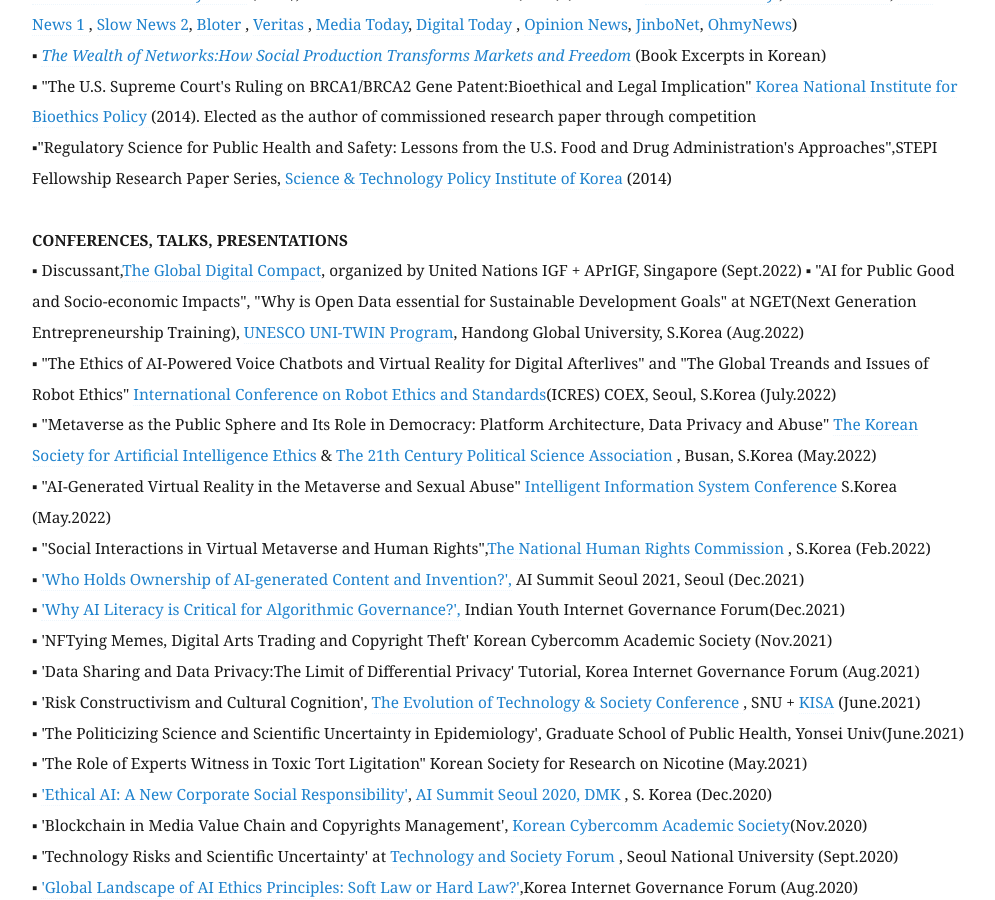
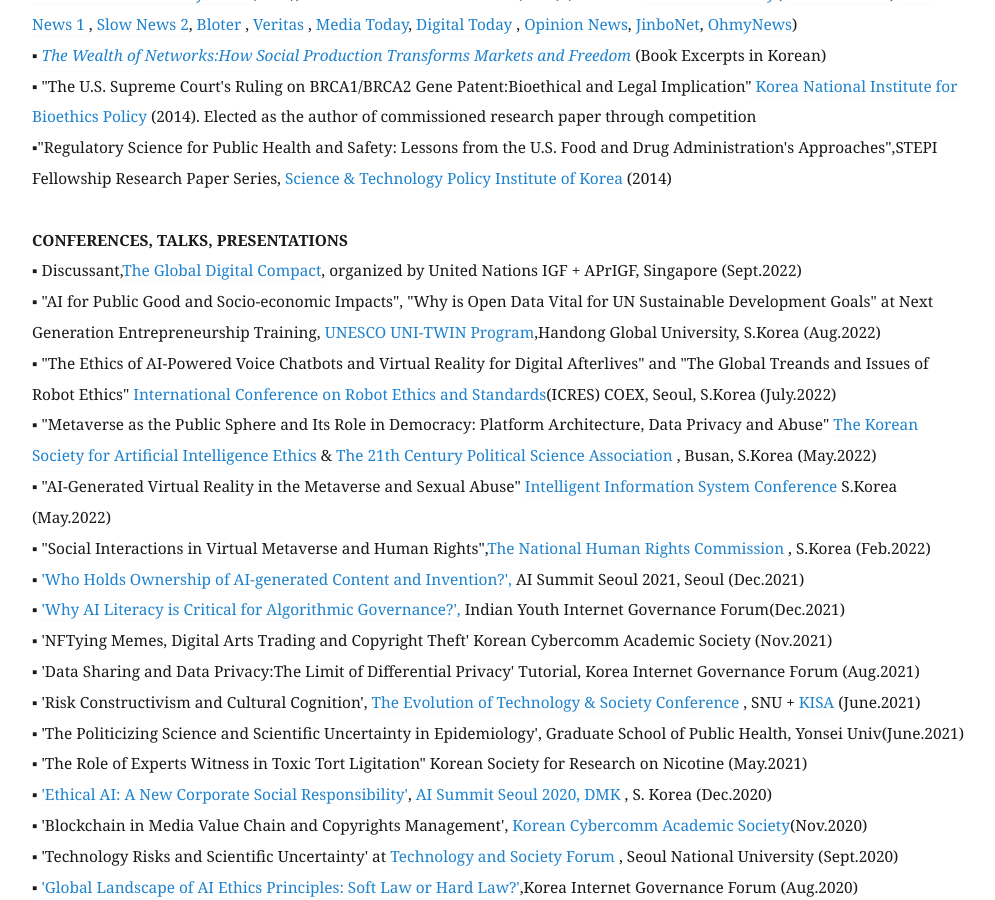
Before and after one commit to eunchangchoi/eunchangchoi.github.io, a Jekyll site: the page built from index.md, in a window 1280 px wide and 900 px high, scrolled down 3283 px. Shown: the whole window, without its empty margins (68-1063 px from the left). Built offline with Jekyll 4.4.1, drawn with Linux system fonts in a browser that asks for light colours.

Commit message:
Update index.md

```diff
--- a/index.md
+++ b/index.md
@@ -72,8 +72,8 @@
 ▪"Regulatory Science for Public Health and Safety: Lessons from the U.S. Food and Drug Administration's Approaches",STEPI Fellowship Research Paper Series,<a href="https://www.stepi.re.kr/site/stepien/main.do"> Science & Technology Policy Institute of Korea</a> (2014)<br>
      <br>
  <strong> CONFERENCES, TALKS, PRESENTATIONS </strong> <br>
-▪ Discussant,<a href="https://www.un.org/techenvoy/global-digital-compact">The Global Digital Compact</a>, organized by United Nations IGF + APrIGF, Singapore (Sept.2022)
-▪ "AI for Public Good and Socio-economic Impacts", "Why is Open Data essential for Sustainable Development Goals" at NGET(Next Generation Entrepreneurship Training), <a href="https://unitwin.handong.edu/en/business/business01.php?PHPSESSID=69c02cb1186389da4b0fabb228f124c0"> UNESCO UNI-TWIN Program</a>, Handong Global University, S.Korea (Aug.2022) <br>
+▪ Discussant,<a href="https://www.un.org/techenvoy/global-digital-compact">The Global Digital Compact</a>, organized by United Nations IGF + APrIGF, Singapore (Sept.2022)<br>
+▪ "AI for Public Good and Socio-economic Impacts", "Why is Open Data Vital for UN Sustainable Development Goals" at Next Generation Entrepreneurship Training, <a href="https://unitwin.handong.edu/en/business/business01.php?PHPSESSID=69c02cb1186389da4b0fabb228f124c0"> UNESCO UNI-TWIN Program</a>,Handong Global University, S.Korea (Aug.2022) <br>
 ▪ "The Ethics of AI-Powered Voice Chatbots and Virtual Reality for Digital Afterlives" and "The Global Treands and Issues of Robot Ethics"
  <a href="https://www.clawar.org/icres2022/technical-program"> International Conference on Robot Ethics and Standards</a>(ICRES) COEX, Seoul, S.Korea (July.2022)<br>
 ▪ "Metaverse as the Public Sphere and Its Role in Democracy: Platform Architecture, Data Privacy and Abuse" <a href="https://ksaie.or.kr"> The Korean Society for Artificial Intelligence Ethics </a> & <a href="http://www.politics21.or.kr/"> The 21th Century Political Science Association </a>, Busan, S.Korea (May.2022)<br>
```
